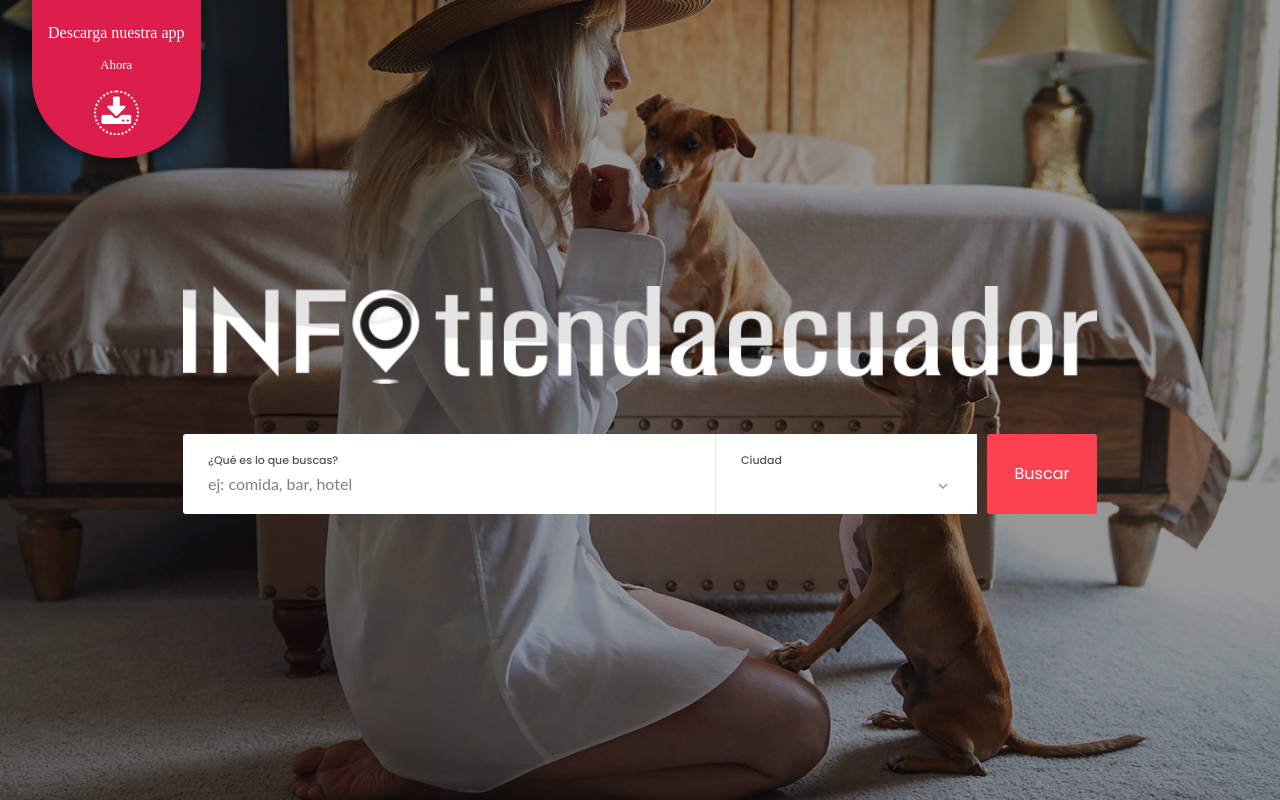
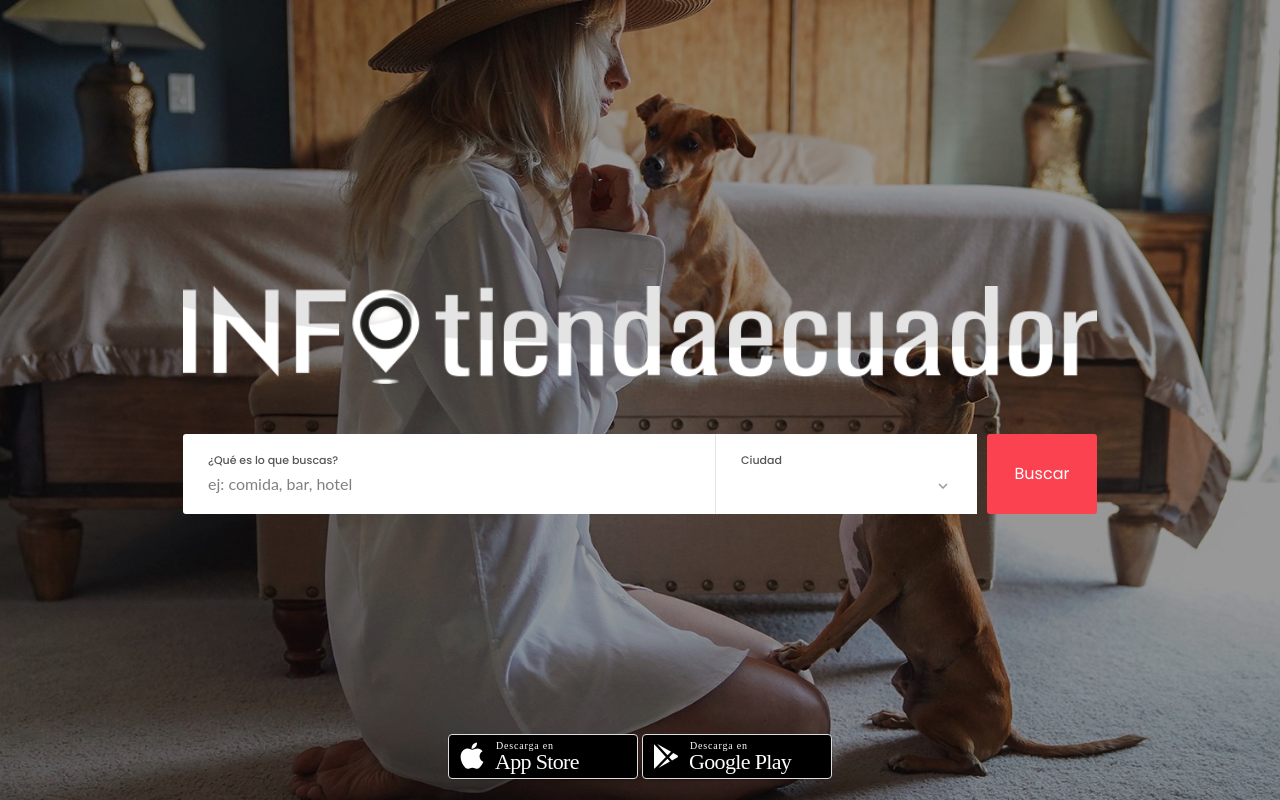
Before and after one commit to geekecuador/infotiendaecuador, a Django app: page / in a window 1280 px wide. Run offline with Django 3.2, Linux system fonts and the light colour scheme; data that the repository does not hold is empty; parts of the project's set-up code (start-up, migrations or seed data) failed here and were passed over; some libraries are stand-ins or nearby versions.

Commit message:
add logos app store

```diff
--- a/templates/index.html
+++ b/templates/index.html
@@ -9,7 +9,7 @@
     <link href="https://fonts.googleapis.com/css?family=Poppins:400,500,700" rel="stylesheet"/>
     <link rel="icon" type="image/png" href="{% static 'images/favicon.png' %}" />
     <link href=" {% static 'css/main.css' %}" rel="stylesheet"/>
-<link href="https://stackpath.bootstrapcdn.com/font-awesome/4.7.0/css/font-awesome.min.css" rel="stylesheet" integrity="sha384-wvfXpqpZZVQGK6TAh5PVlGOfQNHSoD2xbE+QkPxCAFlNEevoEH3Sl0sibVcOQVnN" crossorigin="anonymous">
+
     <style>
         .s013 {
   min-height: 100vh;
@@ -28,96 +28,8 @@
     </style>
 </head>
 <body>
-  <div class="app-download">
-      <label id="first-title">Descarga nuestra app</label>
-      <label id="second-title">Ahora</label>
-      <i class="fa fa-download bounce " aria-hidden="true"></i>
 
-  </div>
-  <style>
-      .app-download {
-  display: flex;
-  justify-content: space-around;
-  align-items: center;
-  direction: rtl;
-  background-color: #dc1e4d;
-  top: 0;
-  position: fixed;
-  flex-direction: column;
-  z-index: 100;
-  left: 2rem;
-  border-bottom-right-radius: 50%;
-  border-bottom-left-radius: 50%;
-  box-shadow: 1px 2px 14px 5px #00000070;
-  padding: 1rem;
-}
-.app-download:focus {
-  outline: none;
-}
-.app-download label {
-  margin-top: .5rem;
-  margin-bottom: .5rem;
-  color: #fff;
-  cursor: pointer;
-}
-.app-download label#first-title {
-  font-size: 1rem;
-}
-.app-download label#second-title {
-  font-size: .8rem;
-}
-.app-download .fa-download {
-  color: #fff;
-  font-size: 2rem;
-  width: 45px;
-  height: 45px;
-  display: flex;
-  border: 2px dotted #fff;
-  align-items: center;
-  justify-content: center;
-  border-radius: 50%;
-  margin: .5rem 0;
-  cursor: pointer;
-}
-.app-download .close-download-app {
-  color: #fff;
-  margin-top: .5rem;
-  font-size: .7rem;
-  cursor: pointer;
-}
 
-.bounce {
-  animation: bounce 0.5s;
-  animation-direction: alternate;
-  animation-timing-function: cubic-bezier(0.5, 0.05, 1, 0.5);
-  animation-iteration-count: infinite;
-  -webkit-animation-name: bounce;
-  -webkit-animation-duration: 0.5s;
-  -webkit-animation-direction: alternate;
-  -webkit-animation-timing-function: cubic-bezier(0.5, 0.05, 1, 0.5);
-  -webkit-animation-iteration-count: infinite;
-}
-
-@keyframes bounce {
-  from {
-    transform: translate3d(0, 0, 0);
-  }
-  to {
-    transform: translate3d(0, 3px, 0);
-  }
-}
-@-webkit-keyframes bounce {
-  from {
-    -webkit-transform: translate3d(0, 0, 0);
-    transform: translate3d(0, 0, 0);
-  }
-  to {
-    -webkit-transform: translate3d(0, 3px, 0);
-    transform: translate3d(0, 3px, 0);
-  }
-}
-
-  </style>
 <div class="s013">
     <form method="post" action="/busqueda/">
         {% csrf_token %}
@@ -169,6 +81,198 @@
         </div>
     </form>
 </div>
+<footer class="footer">
+
+<div class="stage">
+
+
+    <p>
+        <a class="btn btn--ios" href="#">
+            <svg class="btn__icon btn__icon--apple" version="1.1" xmlns="http://www.w3.org/2000/svg" xmlns:xlink="http://www.w3.org/1999/xlink"
+            preserveAspectRatio="xMidYMid"
+            viewBox="0 0 20 20">
+                <path fill-rule="evenodd" clip-rule="evenodd" d="M17.5640259,13.8623047
+        c-0.4133301,0.9155273-0.6115723,1.3251343-1.1437988,2.1346436c-0.7424927,1.1303711-1.7894897,2.5380249-3.086853,2.5500488
+        c-1.1524048,0.0109253-1.4483032-0.749939-3.0129395-0.741333c-1.5640259,0.008606-1.8909302,0.755127-3.0438843,0.7442017
+        c-1.296814-0.0120239-2.2891235-1.2833252-3.0321655-2.4136963c-2.0770874-3.1607666-2.2941895-6.8709106-1.0131836-8.8428955
+        c0.9106445-1.4013062,2.3466187-2.2217407,3.6970215-2.2217407c1.375,0,2.239502,0.7539673,3.3761597,0.7539673
+        c1.1028442,0,1.7749023-0.755127,3.3641357-0.755127c1.201416,0,2.4744263,0.6542969,3.3816528,1.7846069
+        C14.0778809,8.4837646,14.5608521,12.7279663,17.5640259,13.8623047z M12.4625244,3.8076782
+        c0.5775146-0.741333,1.0163574-1.7880859,0.8571167-2.857666c-0.9436035,0.0653076-2.0470581,0.6651611-2.6912842,1.4477539	C10.0437012,3.107605,9.56073,4.1605835,9.7486572,5.1849365C10.7787476,5.2164917,11.8443604,4.6011963,12.4625244,3.8076782z"/>
+            </svg>
+            <span class="btn__text">Descarga en</span>
+            <span class="btn__storename">App Store</span>
+        </a>
+
+
+
+        <a class="btn btn--android" href="#">
+            <svg class="btn__icon btn__icon--google" version="1.1" xmlns="http://www.w3.org/2000/svg" xmlns:xlink="http://www.w3.org/1999/xlink"
+            preserveAspectRatio="xMidYMid"
+            viewBox="0 0 20 20">
+                <path d="M4.942627,18.0508423l7.6660156-4.3273926l-1.6452026-1.8234253L4.942627,18.0508423z M2.1422119,2.1231079
+        C2.0543823,2.281311,2,2.4631958,2,2.664917v15.1259766c0,0.2799683,0.1046143,0.5202026,0.2631226,0.710144l7.6265259-7.7912598
+        L2.1422119,2.1231079z M17.4795532,9.4819336l-2.6724854-1.508606l-2.72229,2.7811279l1.9516602,2.1630249l3.4431152-1.9436035
+        C17.7927856,10.8155518,17.9656372,10.5287476,18,10.2279053C17.9656372,9.927063,17.7927856,9.6402588,17.4795532,9.4819336z
+         M13.3649292,7.1592407L4.1452026,1.954834l6.8656616,7.609314L13.3649292,7.1592407z"/>
+            </svg>
+            <span class="btn__text">Descarga en</span>
+            <span class="btn__storename">Google Play</span>
+        </a>
+
+
+
+
+    </p>
+
+
+
+
+</div>
+</footer>
+<style>
+    .btn {
+  box-sizing: border-box;
+  display: inline-block;
+  text-align: left;
+  white-space: nowrap;
+  text-decoration: none;
+  vertical-align: middle;
+  touch-action: manipulation;
+  cursor: pointer;
+  -webkit-user-select: none;
+     -moz-user-select: none;
+      -ms-user-select: none;
+          user-select: none;
+  border: 1px solid #ddd;
+  padding: 4px 8px;
+  margin: 5px auto;
+  border-radius: 4px;
+  color: #fff;
+  fill: #fff;
+  background: #000;
+  line-height: 1em;
+  min-width: 190px;
+  height: 45px;
+  transition: 0.2s ease-out;
+  box-shadow: 0 1px 2px rgba(0,0,0,0.2);
+  -webkit-tap-highlight-color: rgba(0,0,0,0);
+  font-family: $btn-font;
+  font-weight: 500;
+  text-rendering: optimizeLegibility;
+  -webkit-font-smoothing: antialiased;
+  -moz-osx-font-smoothing: grayscale;
+  -moz-font-feature-settings: 'liga', 'kern';
+}
+.btn:hover,
+.btn:focus {
+  background: #111;
+  color: #fff;
+  fill: #fff;
+  border-color: #fff;
+  -webkit-transform: scale(1.01) translate3d(0, -1px, 0);
+          transform: scale(1.01) translate3d(0, -1px, 0);
+  box-shadow: 0 4px 8px rgba(0,0,0,0.2);
+}
+.btn:active {
+  outline: 0;
+  background: #353535;
+  transition: none;
+}
+.btn__icon,
+.btn__text,
+.btn__storename {
+  display: inline-block;
+  vertical-align: top;
+}
+.btn__icon {
+  width: 30px;
+  height: 30px;
+  margin-right: 5px;
+  margin-top: 2px;
+}
+.btn__icon--amazon {
+  -webkit-transform: scale(0.85);
+          transform: scale(0.85);
+}
+.btn__text {
+  letter-spacing: 0.08em;
+  margin-top: -0.1em;
+  font-size: 10px;
+}
+.btn__storename {
+  display: block;
+  margin-left: 38px;
+  margin-top: -17px;
+  font-size: 22px;
+  letter-spacing: -0.03em;
+}
+.btn--small {
+  padding: 2px 8px;
+  min-width: 118.75px;
+  height: 24px;
+  border-radius: 3px;
+}
+.btn--small .btn__icon {
+  width: 16px;
+  height: 16px;
+  margin: 1px 2px 0 0;
+}
+.btn--small .btn__text {
+  display: none;
+}
+.btn--small .btn__storename {
+  font-size: 12px;
+  display: inline-block;
+  margin: 0;
+  vertical-align: middle;
+}
+.btn--tiny {
+  padding: 3px;
+  width: 22px;
+  height: 22px;
+  min-width: 0;
+  border-radius: 3px;
+}
+.btn--tiny .btn__icon {
+  width: 14px;
+  height: 14px;
+  margin: 0;
+}
+.btn--tiny .btn__text,
+.btn--tiny .btn__storename {
+  display: none;
+}
+
+.stage > h1 {
+  margin-top: -5%;
+  margin-bottom: 5%;
+  font-family: Avenir, Trebuchet, 'Trebuchet MS', sans-serif;
+  font-size: 7vw;
+  font-weight: 400;
+  color: #c67d0c;
+}
+@media (min-width: 50em) {
+  .stage > h1 {
+    font-size: 5vw;
+  }
+}
+@font-face {
+  font-family: "San Francisco";
+  font-weight: 500;
+  src: url("https://applesocial.s3.amazonaws.com/assets/styles/fonts/sanfrancisco/sanfranciscodisplay-semibold-webfont.woff2"), url("https://applesocial.s3.amazonaws.com/assets/styles/fonts/sanfrancisco/sanfranciscodisplay-semibold-webfont.woff") format('woff'), url("https://applesocial.s3.amazonaws.com/assets/styles/fonts/sanfrancisco/sanfranciscodisplay-semibold-webfont.ttf") format('truetype');
+}
+    .footer {
+   position: fixed;
+   left: 0;
+   bottom: 0;
+   width: 100%;
+   background-color: #ff000000;
+   color: white;
+   text-align: center;
+}
+
+</style>
 
 <script src="{% static 'js/extention/choices.js' %}"></script>
 <script>
```
